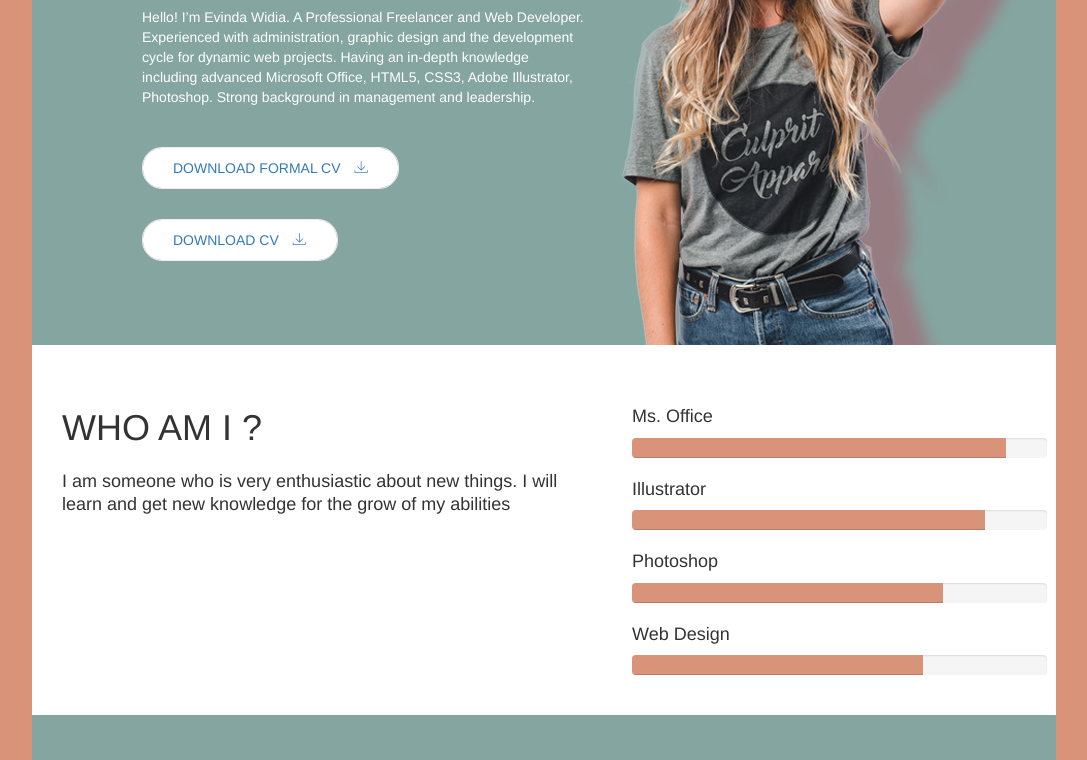
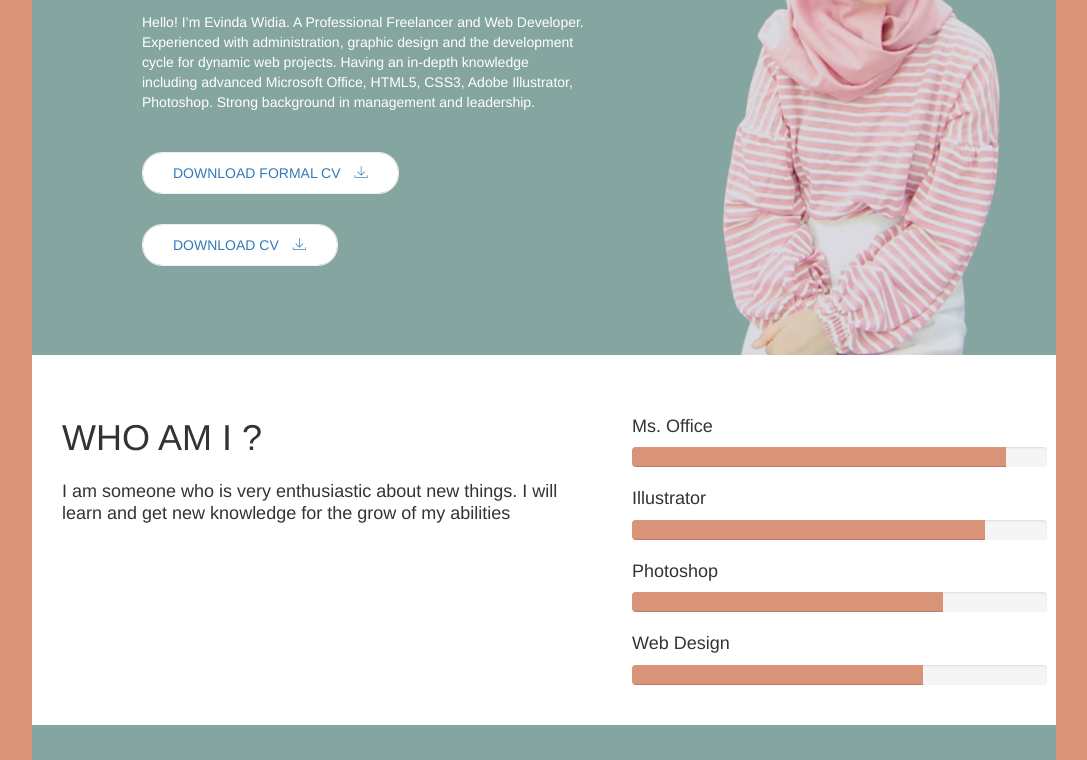
Before and after one commit to evindawidia/evindawidia.github.io, a plain HTML site: page index.html in a window 1280 px wide. Shown: the part 340-1100 px from the top of the page, without its empty margins (96-1183 px from the left). Drawn offline with nearby package versions, Linux system fonts and the light colour scheme.

Commit message:
Udah Kelar

```diff
--- a/index.html
+++ b/index.html
@@ -82,7 +82,7 @@
 						</div>
 					</div>
 					<div class="col-lg-5 col-sm-6 col-xs-6">
-						<img class="img-fluid mx-auto" src="img/header-img.png" alt="">
+						<img class="img-fluid mx-auto" src="img/evin-cuantik.png" alt="">
 					</div>
 				</div>
 			</div>
```
Also changed, not shown: img/evin-cuantik.png (added).
